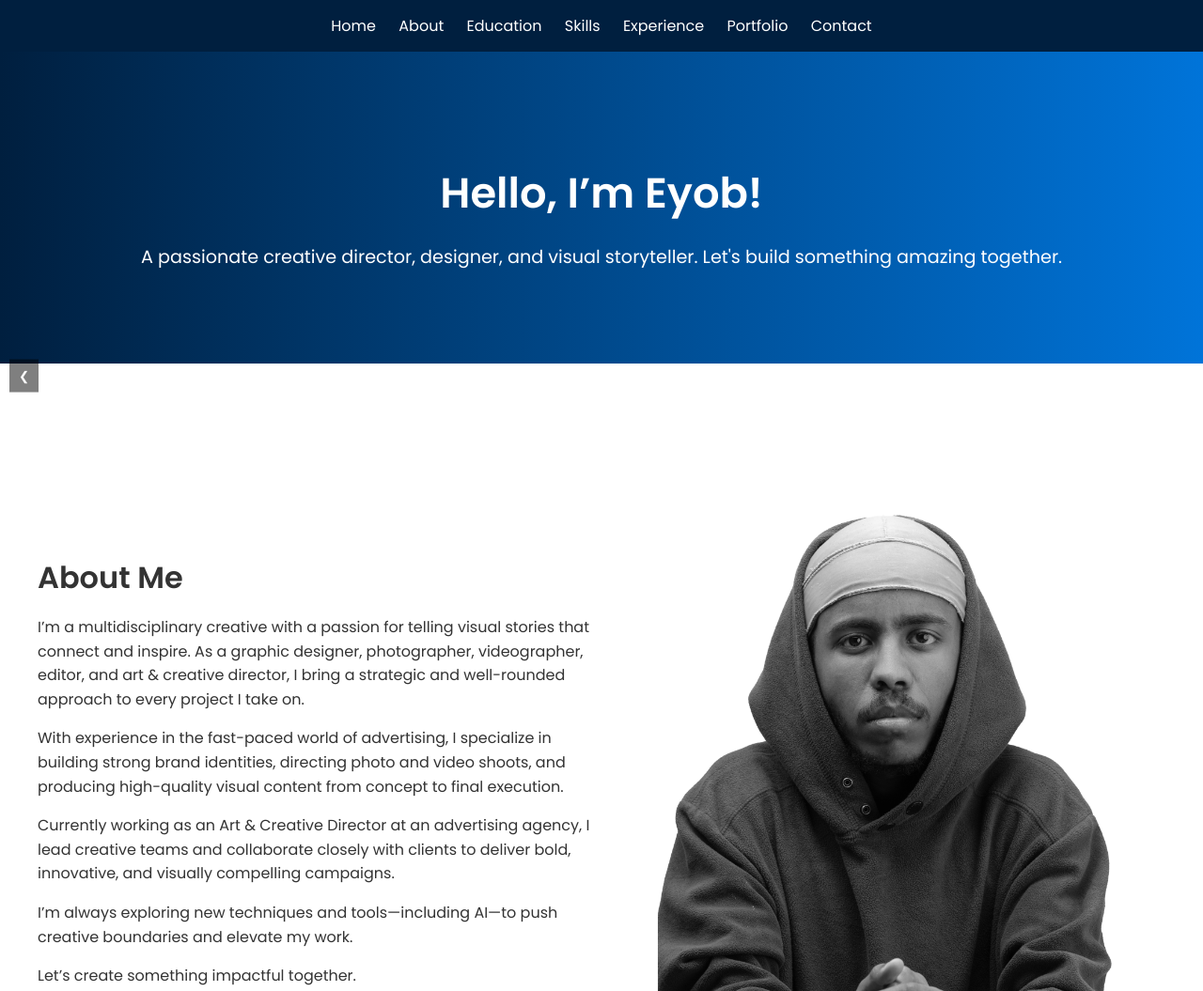
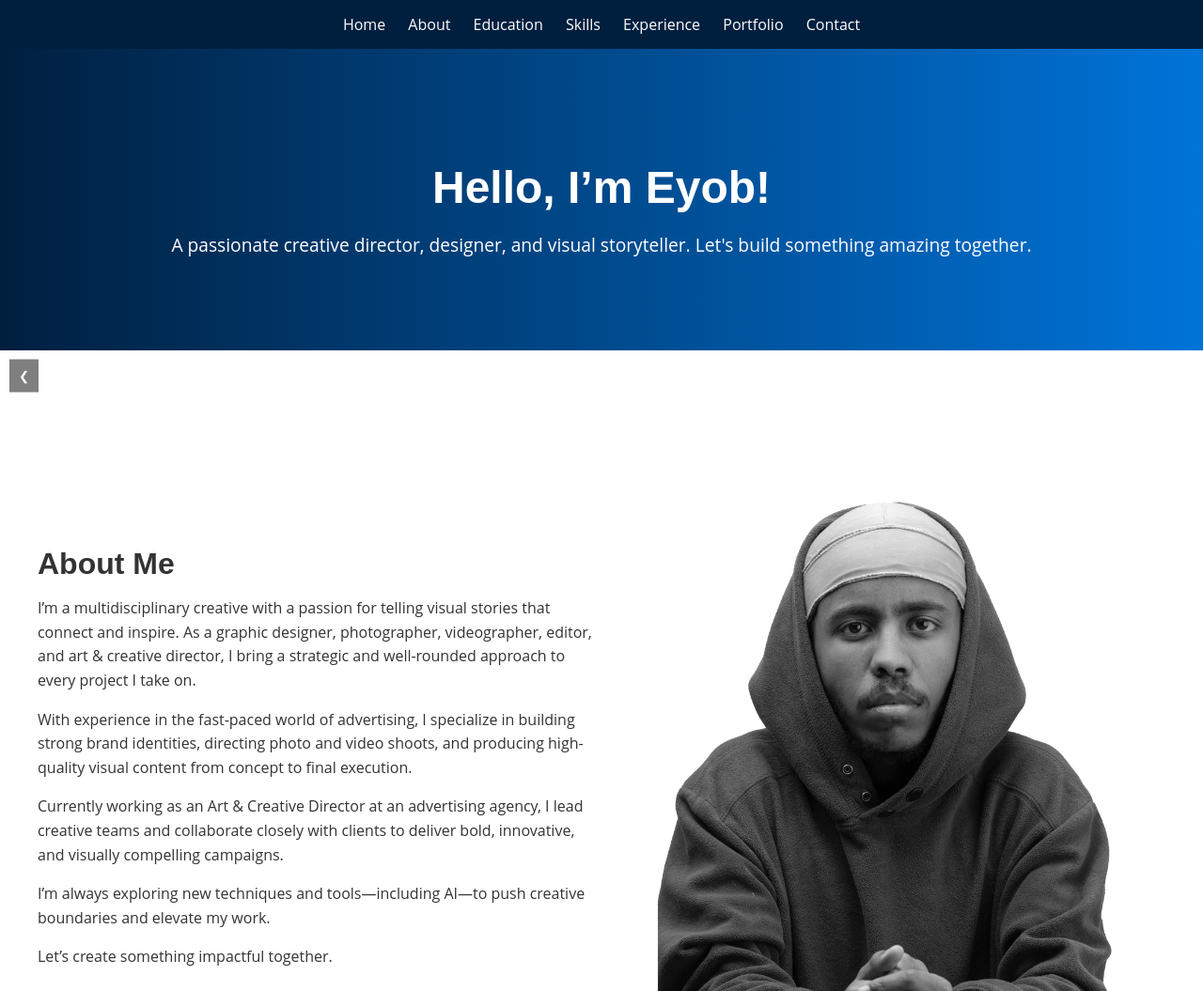
Before and after one commit to eyob021/Eyobsolomon21, a plain HTML site: page index.html in a window 1280 px wide. Shown: the top 1055 px of the page at 94% size. Drawn offline with Linux system fonts and the light colour scheme.

Commit message:
Update style.css

```diff
--- a/style.css
+++ b/style.css
@@ -2,9 +2,12 @@
 body {
   margin: 0;
   padding: 0;
-  font-family: 'Poppins', sans-serif;
+  font-family: 'Open Sans', sans-serif;
   background: linear-gradient(to right, #001f3f, #0074D9);
   color: #fff;
+}
+h1, h2, h3 {
+  font-family: 'Montserrat', sans-serif;
 }
 html {
   scroll-behavior: smooth;
@@ -32,7 +35,7 @@ nav a {
   margin: 0 10px;
   text-decoration: none;
   font-weight: 500;
-  font-size: 16px;
+  font-size: 1rem;
   display: inline-block;
 }
 
@@ -53,7 +56,7 @@ nav a:hover {
 }
 
 #hero h1 {
-  font-size: 2.8rem;
+  font-size: 3rem;
   margin-bottom: 20px;
 }
 
@@ -82,7 +85,9 @@ nav a:hover {
 .about-content .image {
   flex: 1 1 45%;
 }
-
+h2 {
+  font-size: 2rem; /* section titles */
+}
 .text h2 {
   font-size: 2rem;
   margin-bottom: 15px;
@@ -162,6 +167,10 @@ nav a:hover {
   flex: 1 1 45%;
   box-shadow: 0 4px 8px rgba(0, 0, 0, 0.1);
 }
+li {
+  font-size: 1rem;
+}
+
 
 /* === Works (Slider) === */
 #works {
@@ -273,7 +282,8 @@ footer .social-icons a:hover {
     font-size: 1.5rem;
   }
 
-  p {
+  p,
+  li {
     font-size: 0.95rem;
   }
 }
```
